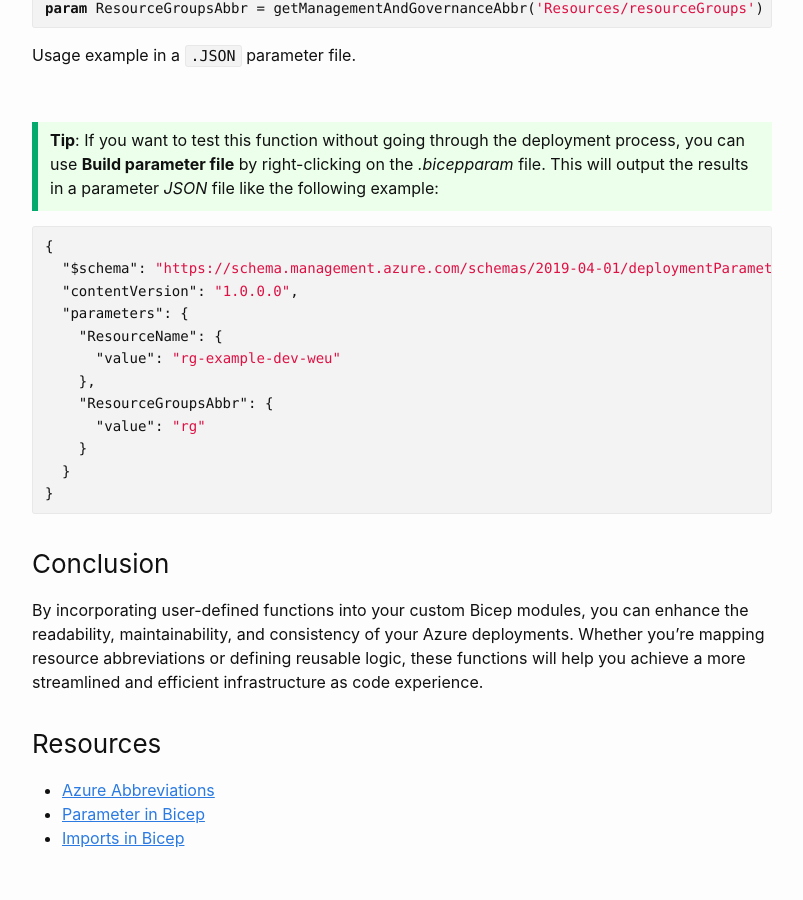
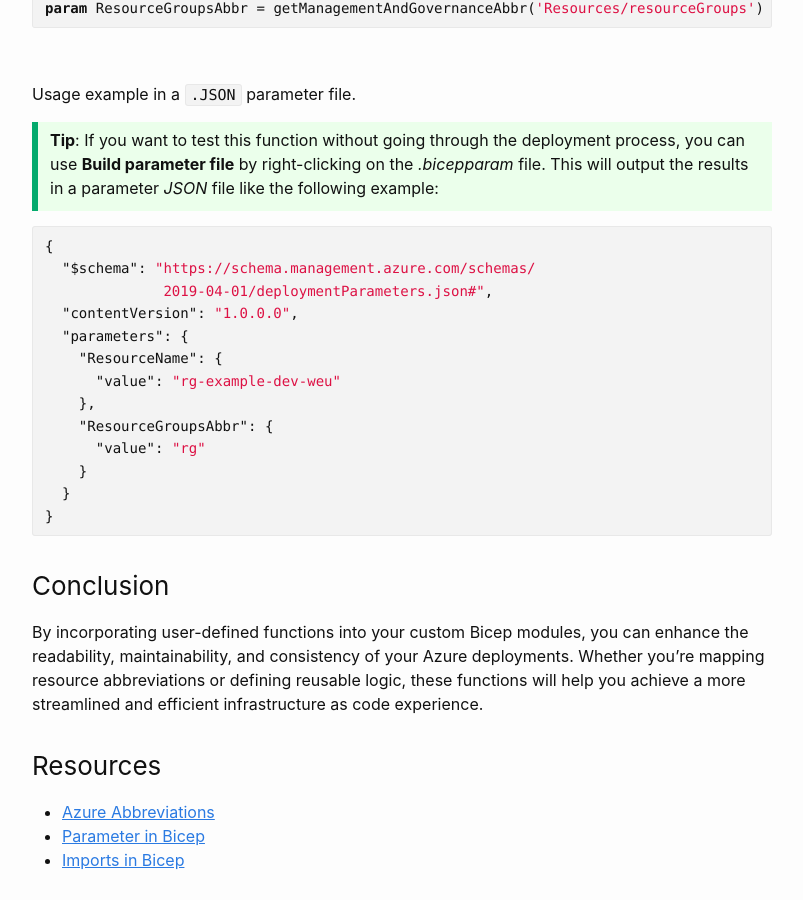
Before and after one commit to msc365/msc365.github.io, a Jekyll site: the page built from _posts/2025-03-20-iac-bicep-resource-naming.md, in a window 1280 px wide and 900 px high, scrolled down 3185 px. Shown: the whole window, without its empty margins (238-1041 px from the left). Built offline with Jekyll 4.4.1, drawn with Linux system fonts in a browser that asks for light colours; comment, search, counter and statistics services are not loaded.

Commit message:
Update article iac bicep resource naming

````diff
--- a/_posts/2025-03-20-iac-bicep-resource-naming.md
+++ b/_posts/2025-03-20-iac-bicep-resource-naming.md
@@ -96,9 +96,9 @@
 output ResourceGroupsAbbrOutput string = ResourceGroupsAbbr
 ```
 
+<br>
+
 Usage example in a `.bicepparam` file.
-
-<br>
 
 <div class="tip">
     <p><strong>Tip</strong>: A user-defined function in a <b>bicepparam</b> file is evaluated during design-time. This offers an advantage over using it in a <b>bicep</b> file, where the function becomes part of the actual ARM build file. This could pose a potential problem when your template is used as a nested module within a <i>foreach</i> loop, as it will add the function to the ARM build file for each iteration of the loop.</p>
@@ -120,9 +120,9 @@
 param ResourceGroupsAbbr = getManagementAndGovernanceAbbr('Resources/resourceGroups')
 ```
 
+<br>
+
 Usage example in a `.JSON` parameter file.
-
-<br>
 
 <div class="tip">
     <p><strong>Tip</strong>: If you want to test this function without going through the deployment process, you can use <b>Build parameter file</b> by right-clicking on the <i>.bicepparam</i> file. This will output the results in a parameter <i>JSON</i> file like the following example:</p>
````
Also changed, not shown: other parts of _posts/2025-03-20-iac-bicep-resource-naming.md (+2 -1 lines).
